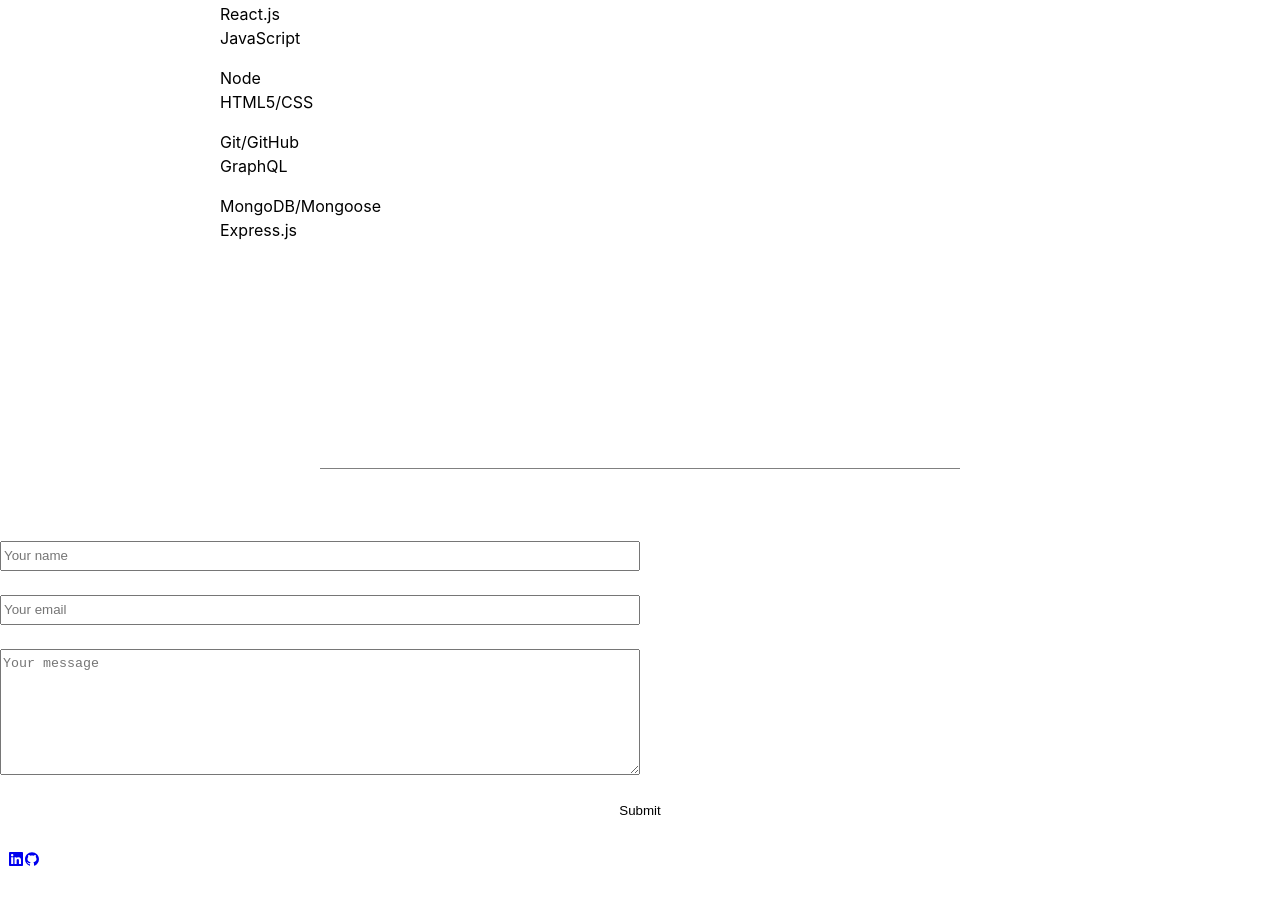
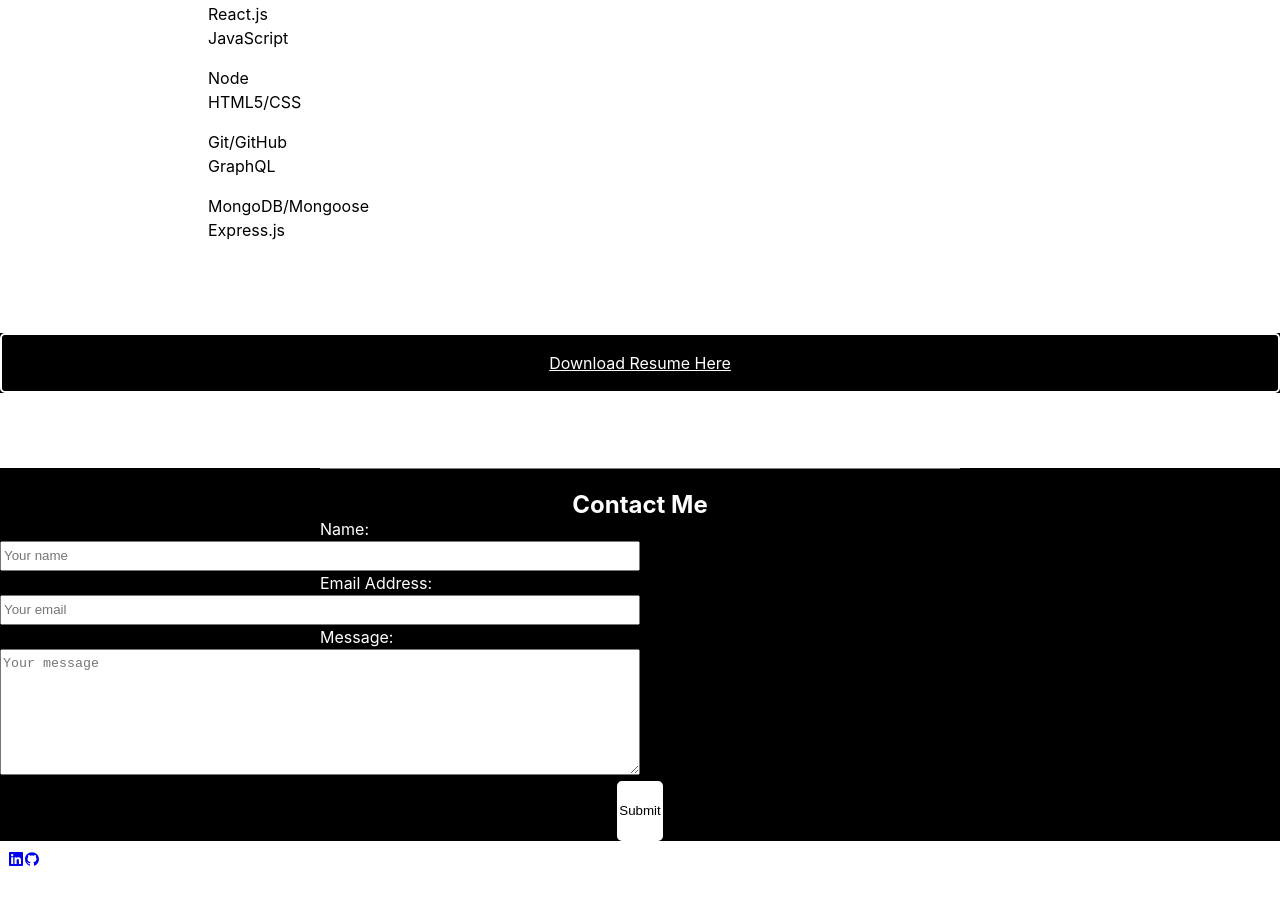
Before and after one commit to ReubenGenkin/React-portfolio, a React (Create React App) app: page / in a window 1280 px wide. Shown: the part 1000-1904 px from the top of the page. Built offline with nearby package versions, Linux system fonts and the light colour scheme.

Commit message:
changes to margins

```diff
--- a/src/Styles/MainStyles.css
+++ b/src/Styles/MainStyles.css
@@ -466,14 +466,15 @@ li {
 }
 
 .skill-list {
-    padding-left: 12px;
     margin-left: 16px;
+    padding: 0;
 }
 
 /* MAIN ------------------------------------ RESUME */
 
 #Resume {
     padding: 0;
+    background-color: black;
 }
 
 .resume-wrapper{
@@ -500,6 +501,10 @@ li {
 }
 
 /* MAIN -------------------------------------------------------- CONTACT */
+
+#Contact {
+    background-color: black;
+}
 
 .contact-header {
     color: white;
```
